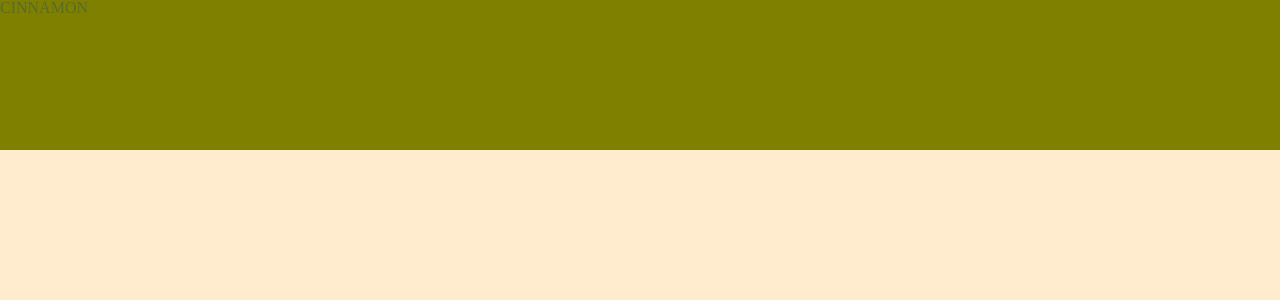
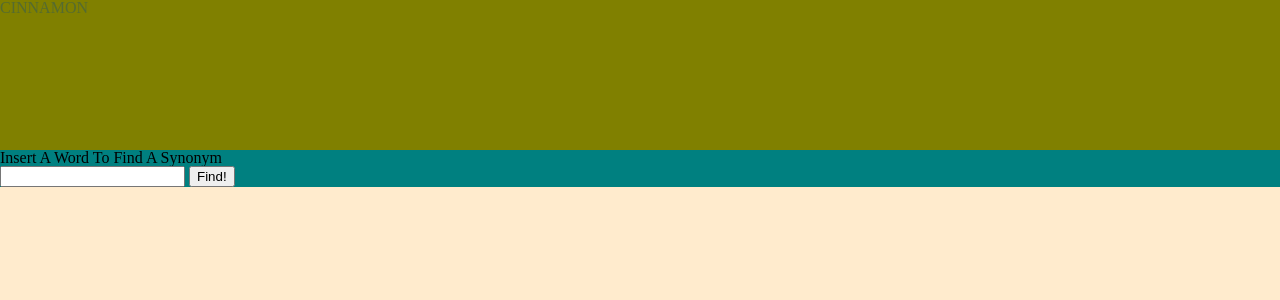
Before and after one commit to Jessiewithani/Synonymanym, a Svelte app in the folder svelte-synonym-finder/: page / in a window 1280 px wide. Shown: the top 300 px of the page. Built offline with nearby package versions, Linux system fonts and the light colour scheme.

Commit message:
Set ip basic form structure

```diff
--- a/svelte-synonym-finder/src/Components/App/App.svelte
+++ b/svelte-synonym-finder/src/Components/App/App.svelte
@@ -1,6 +1,7 @@
 <script>
 
-import Header from '../../Components/Header/Header.svelte'
+import Header from '../../Components/Header/Header.svelte';
+import SynonymForm  from '../../Components/SynonymForm/SynonymForm.svelte';
 
 </script>
 
@@ -8,6 +9,7 @@ import Header from '../../Components/Header/Header.svelte'
 
 <main>
     <Header />
+    <SynonymForm/>
 	<!-- <h1>Hello {word}!</h1> -->
 	<!-- <p>Visit the <a href="https://svelte.dev/tutorial">Svelte tutorial</a> to learn how to build Svelte apps.</p> -->
 </main>
--- /dev/null
+++ b/svelte-synonym-finder/src/Components/SynonymForm/SynonymForm.svelte
@@ -0,0 +1,15 @@
+<script>
+
+</script>
+<form>
+<h2> Insert A Word To Find A Synonym</h2>
+    <input/>
+    <button>Find!</button>
+</form>
+
+<style>
+    form {
+        background-color: teal;
+    }
+
+</style>
```
